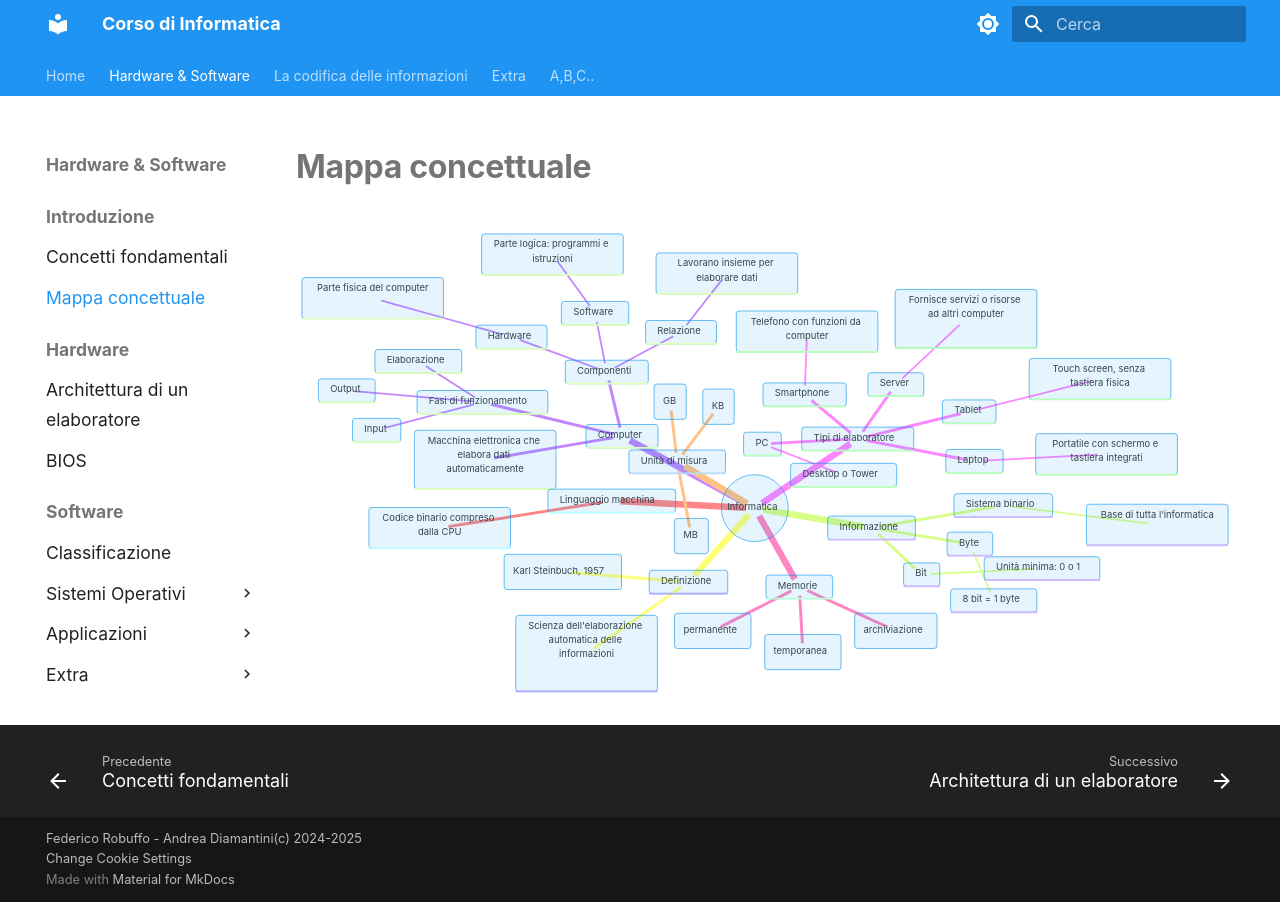
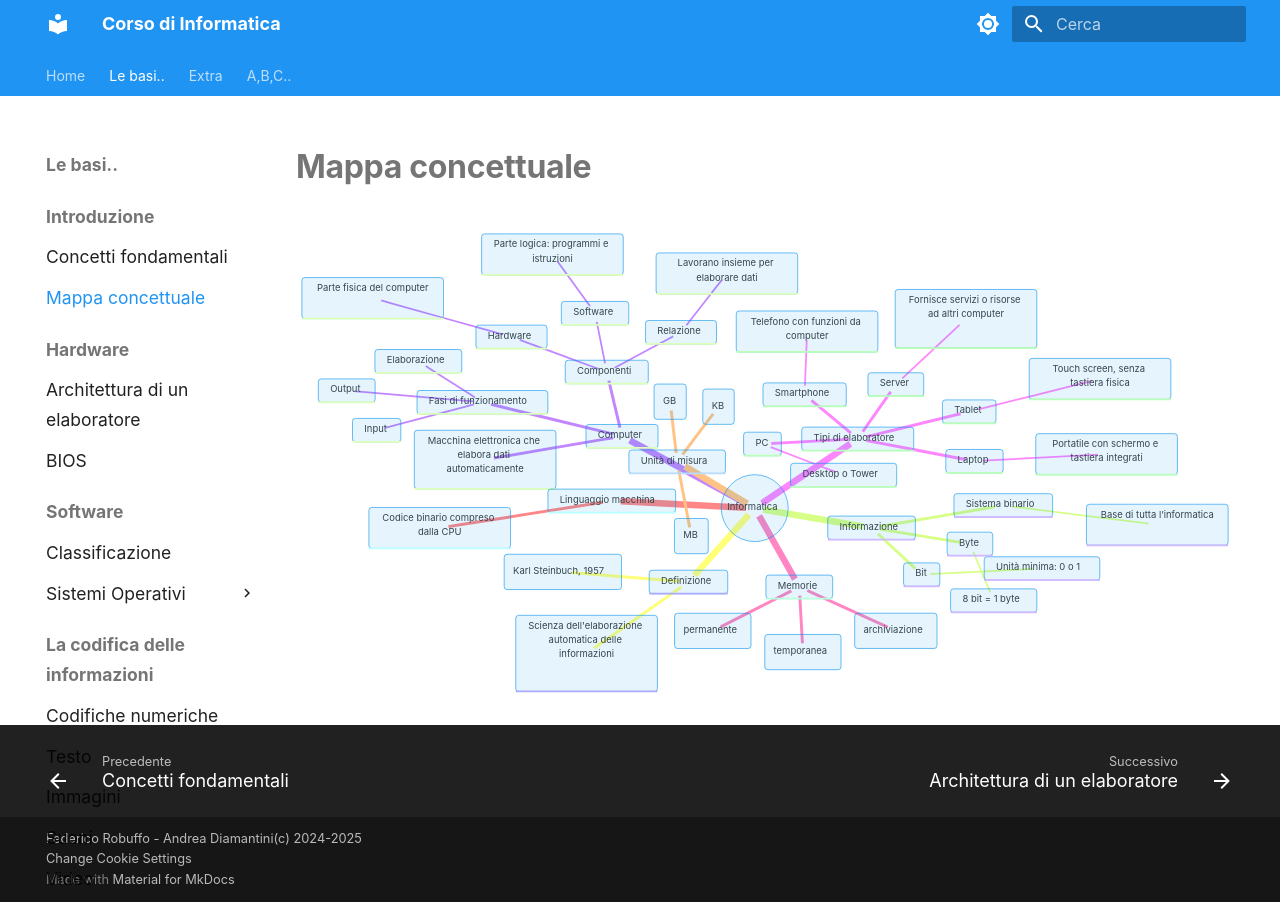
Before and after one commit to Federob/infohandouts, an MkDocs documentation site: the page built from docs/fundamentals/01_map.md, in a window 1280 px wide. Built offline with MkDocs 1.6.1 and Material for MkDocs 9.7.7, drawn with Linux system fonts in a browser that asks for light colours; some of the changed lines change nothing that is shown.

Commit message:
index rev [ci]

````diff
--- a/docs/fundamentals/01_map.md
+++ b/docs/fundamentals/01_map.md
@@ -1,4 +1,5 @@
 ```mermaid
+
 mindmap
   root((Informatica))
     Definizione
--- a/mkdocs.yml
+++ b/mkdocs.yml
@@ -88,7 +88,7 @@ markdown_extensions:
 
 nav:
   - Home: index.md
-  - Hardware & Software:
+  - Le basi..:
     - Introduzione:
       - Concetti fondamentali : fundamentals/00_basics.md
       - Mappa concettuale : fundamentals/01_map.md
@@ -104,22 +104,15 @@ nav:
         - Interfaccia da linea di comando (CLI): hwsw/24_os_cli.md
         - Extra:
           - Shortcuts: hwsw/25_extra_shortcuts.md
-      - Applicazioni:
-        - Editor di testo:
-          - Creare una relazione di laboratorio con Microsoft Word: hwsw/30_msword.md
-      - Extra:
-        - Markdown e Pandoc: hwsw/90_extra_pandoc.md
-        - HTML: hwsw/91_extra_htmlcss.md
-  - La codifica delle informazioni:
-    - Codifiche numeriche: infoCoding/00_intro.md
-    - Testo: infoCoding/01_digit_text.md
-    - Immagini: infoCoding/02_digit_img.md
-    - Suoni: infoCoding/03_digit_audio.md
-    - Video: infoCoding/04_digit_video.md
-    - File: infoCoding/05_file.md
+    - La codifica delle informazioni:
+      - Codifiche numeriche: infoCoding/00_intro.md
+      - Testo: infoCoding/01_digit_text.md
+      - Immagini: infoCoding/02_digit_img.md
+      - Suoni: infoCoding/03_digit_audio.md
+      - Video: infoCoding/04_digit_video.md
+      - File: infoCoding/05_file.md
   - Extra:
     - Gioco dell'assassino: extra/emailMurderGame.md
-    - Qualcuno cerca lavoro: extra/famousCv.md
   - A,B,C..:
     - Parole : dictionary/00_dict.md
     - Mappa : dictionary/01_map.md
````
